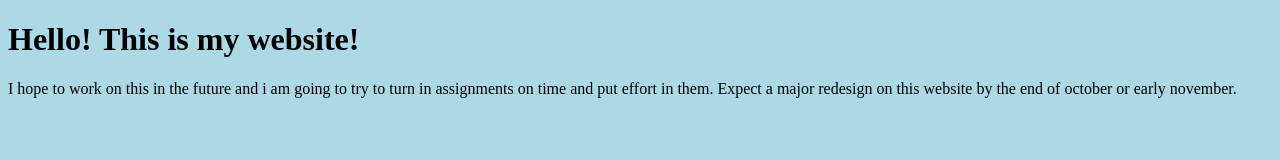
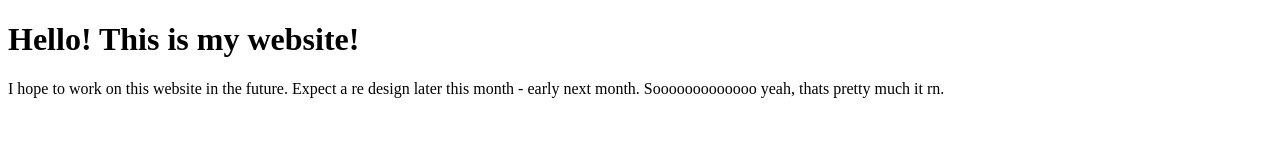
Before and after one commit to Nick92347/Nick92347.github.io, a plain HTML site: page index.html in a window 1280 px wide. Drawn offline with Linux system fonts and the light colour scheme.

Commit message:
Changing color and aadding font size, first atempt

```diff
--- a/index.html
+++ b/index.html
@@ -4,17 +4,17 @@
 		<title>Nick</title>
 		<script src="validate.js"></script>
 		<style>
-			body{
-				background-color:lightblue;
-			}
+                    <link rel="stylesheet" href="https://fonts.bunny.net/css?family=atkinson-hyperlegible:400,700">
+body {
+    background-color: lemonchiffon;
+    font-family: 'Atkinson Hyperlegible', Verdana, sans-serif;
+}
                 </style>
-                <link rel="icon" type="image/x-icon" href="images/favicon.ico">
 	</head>
 	<body>
             <h1>Hello! This is my website!</h1>
-            <p>I hope to work on this in the future and i am going to try to
-            turn in assignments on time and put effort in them. Expect a
-            major redesign on this website by the end of october or early
-            november.</p>
+            <p>I hope to work on this website in the future. Expect a re design
+            later this month - early next month. Sooooooooooooo yeah, thats
+            pretty much it rn.</p>
 	</body>
 </html>
```
